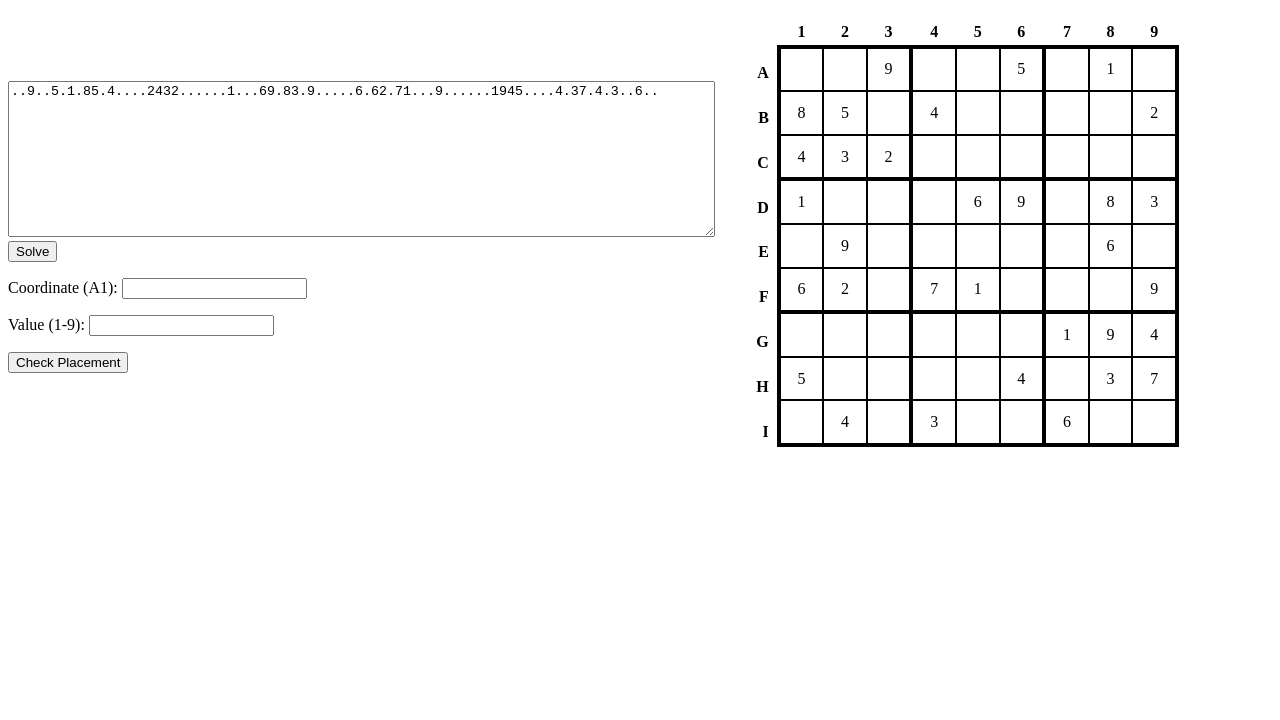
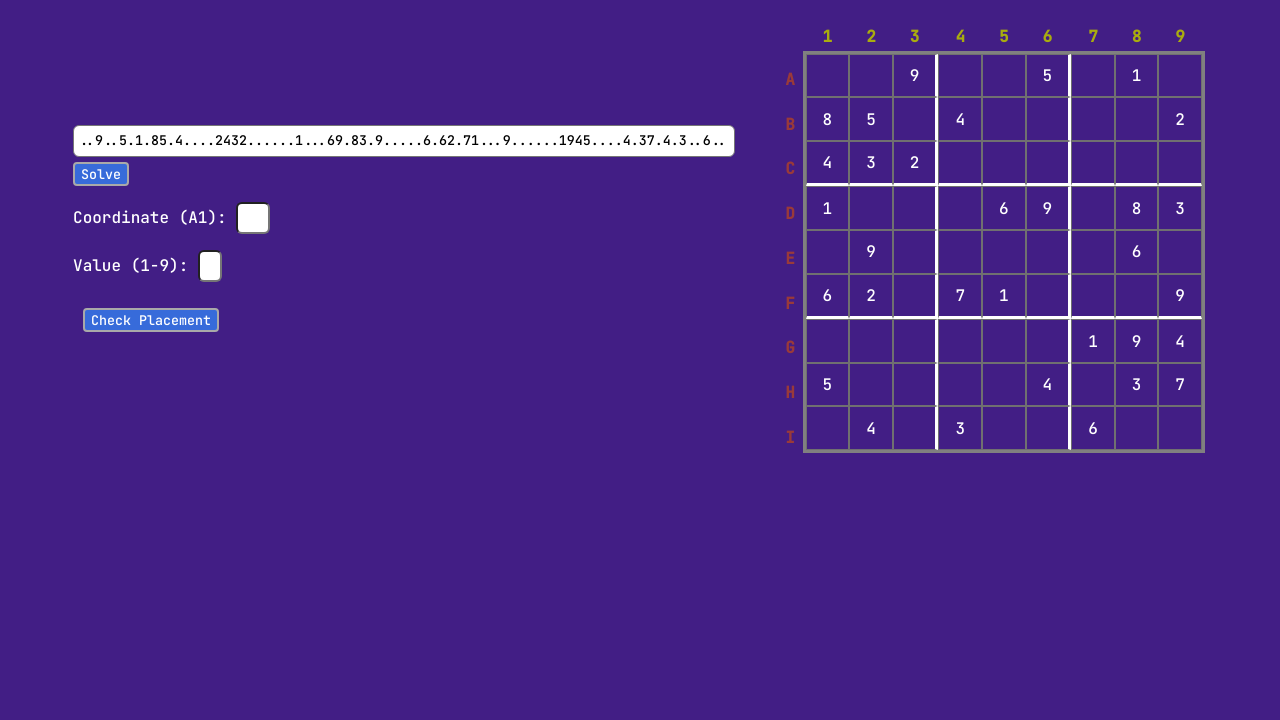
Before and after one commit to Phrone5i5/Sudoku-Solver, a website: page views/index.html in a window 1280 px wide. Shown: the part 80-800 px from the top of the page. Drawn offline with Linux system fonts and the light colour scheme.

Commit message:
Prettified

```diff
--- a/public/style.css
+++ b/public/style.css
@@ -1,10 +1,32 @@
+@import url('https://fonts.googleapis.com/css2?family=JetBrains+Mono:wght@200;300;500&family=Orbitron:wght@500&display=swap');
+
+body {
+  background-color:rgb(66, 30, 133);
+  color: white;
+  font-family: 'JetBrains Mono', monospace;
+}
+
 code {
-  background: #d0d0d5;
+  padding: 5px;
+  font-size: 18px;
+  color: yellow;
+  background: #8d8d8d;
+}
+
+header {
+  text-align: center;
 }
 
 .container {
   display: flex;
   flex-direction: column;
+  justify-content: center;
+}
+
+#author {
+  margin-top: 50px;
+  text-align: center;
+  color: grey;
 }
 
 .form-container {
@@ -13,7 +35,43 @@ code {
 }
 
 textarea {
-  width: 100%;
+  padding: 5px;
+  resize: none;
+  width: 650px;
+  height: 20px;
+  border-radius: 6px;
+  font-family: 'JetBrains Mono', monospace;
+}
+
+#solve-button {
+  font-family: 'JetBrains Mono', monospace;
+  color: white;
+  background-color: rgb(55, 107, 218);
+  border: 2px solid darkgrey;
+  border-radius: 4px;
+}
+
+#check-button {
+  margin: 10px;
+  font-family: 'JetBrains Mono', monospace;
+  color: white;
+  background-color: rgb(55, 107, 218);
+  border: 2px solid darkgrey;
+  border-radius: 4px;
+}
+
+#coord {
+  width: 20px;
+  padding: 5px;
+  border-radius: 6px;
+  font-family: 'JetBrains Mono', monospace;
+}
+
+#val {
+  width: 10px;
+  padding: 5px;
+  border-radius: 6px;
+  font-family: 'JetBrains Mono', monospace;
 }
 
 #user-stories {
@@ -27,18 +85,22 @@ textarea {
 }
 
 #sudoku-grid-container {
+  color:rgb(153, 58, 58);
   display: flex;
   flex-direction: row;
   margin-left: 20px;
 }
 
 #sudoku-grid {
+  color: rgb(169, 172, 15);
   text-align: center;
   display: inline;
 }
 
 .grid {
-  border: 3px solid;
+  color: white;
+  border: 3px solid grey;
+  border-color: grey;
   border-spacing: 0;
 }
 
@@ -79,7 +141,7 @@ td {
 }
 
 .sudoku-input {
-  border: 1px solid black;
+  border: 1px solid rgb(112, 112, 112);
   width: 2em;
   height: 2em;
   text-align: center;
```
